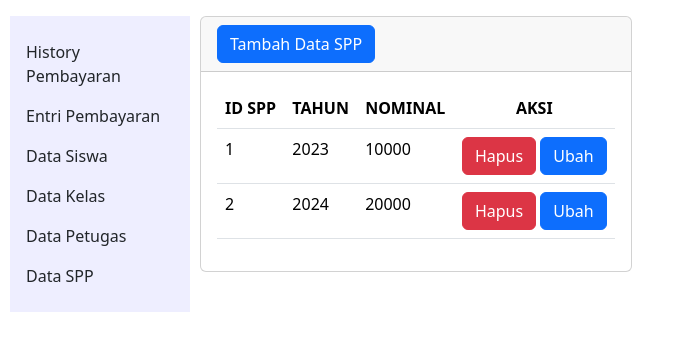
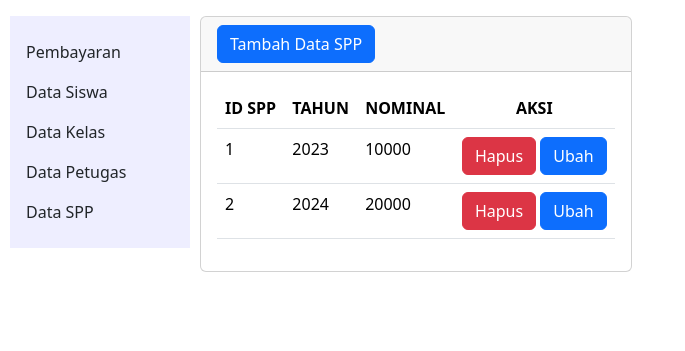
Before and after one commit to fajaralfa/pembayaran-spp, a PHP site: page /spp/ in a window 1280 px wide. Shown: the part 56-407 px from the top of the page, without its empty margins (0-685 px from the left). Run offline with PHP 8.4, Linux system fonts and the light colour scheme; a user stored in the database is signed in; data comes from the database, SQL or seed files in the repository.

Commit message:
membuat hyperlink ke home di navbar

```diff
--- a/layout/header.php
+++ b/layout/header.php
@@ -11,7 +11,7 @@
 <body>
     <nav class="navbar navbar-expand-lg" style="background-color: #e3f2fd;">
         <div class="container-fluid">
-            <a class="navbar-brand" href="#">Pembayaran SPP</a>
+            <a class="navbar-brand" href="../">Pembayaran SPP</a>
             <div class="d-flex align-items-center lead">
                 <span><?= $_SESSION['spp_nama_petugas'] . ' | ' . $_SESSION['spp_level_petugas'] ?></span>
                 <a onclick="return confirm('Anda ingin keluar?')" href="../logout.php" class="btn">Logout</a>
@@ -20,8 +20,7 @@
     </nav>
     <div class="sidenav position-fixed z-1 overflow-x-hidden my-3 p-3" style="width: 180px; left: 10px; background: #eef;">
         <div class="navbar-nav">
-            <a class="nav-link" href="../pembayaran/history.php">History Pembayaran</a>
-            <a class="nav-link" href="../pembayaran/entri.php">Entri Pembayaran</a>
+            <a class="nav-link" href="../pembayaran/pilih_siswa.php">Pembayaran</a>
             <a class="nav-link" href="../siswa/">Data Siswa</a>
             <a class="nav-link" href="../kelas/">Data Kelas</a>
             <a class="nav-link" href="../petugas/">Data Petugas</a>
```
Also changed, not shown: layout/header_root.php (+4 -3 lines).
